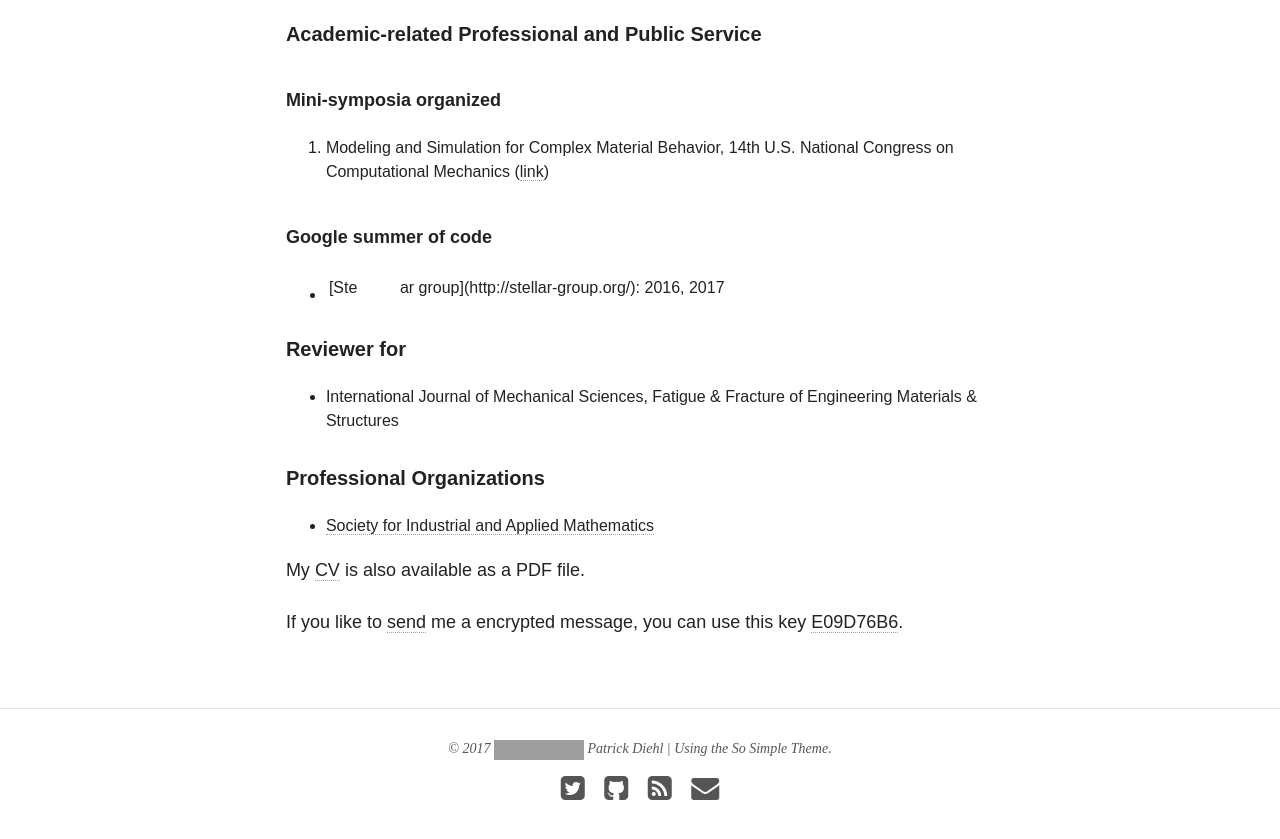
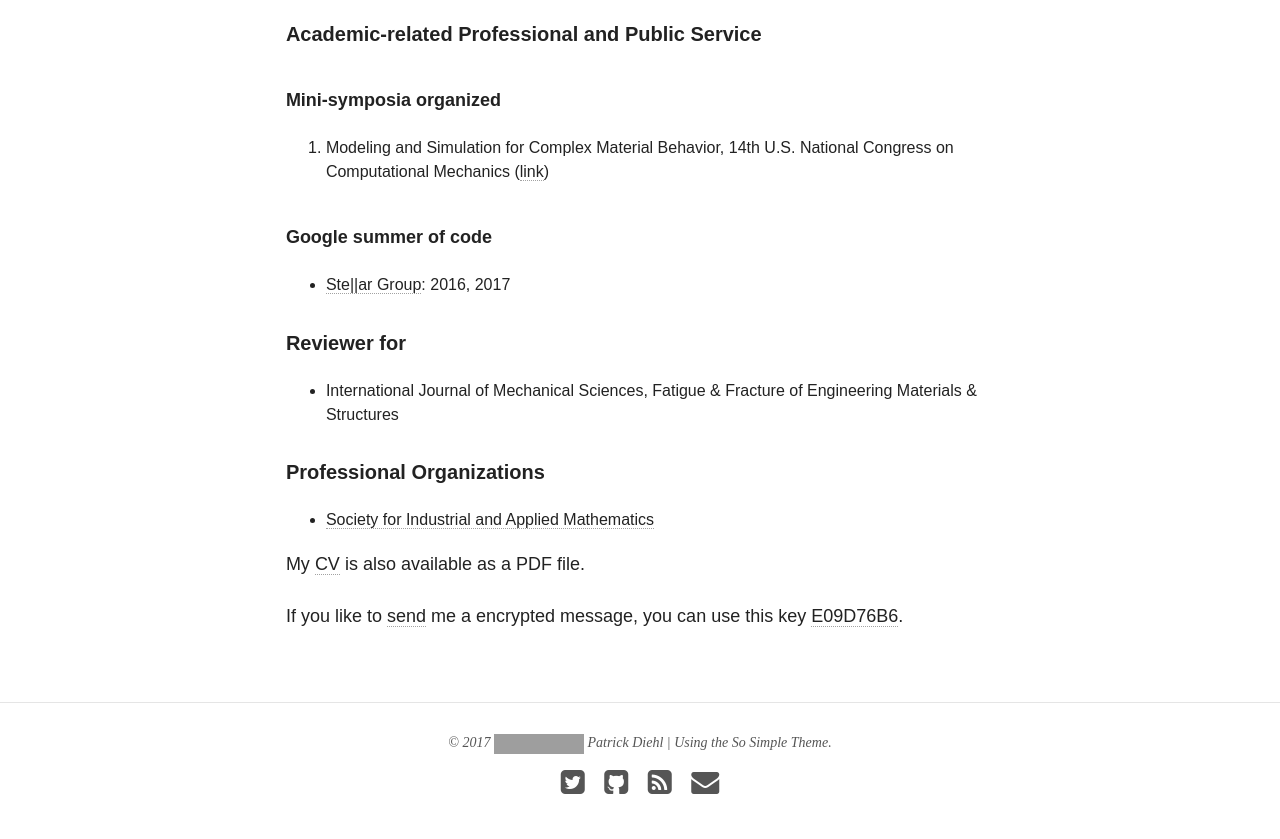
Before and after one commit to diehlpk/diehlpk.github.io, a Jekyll site: the page built from cv/index.md, in a window 1280 px wide and 900 px high, scrolled down 3596 px. Shown: the top 839 px of the window. Built offline with Jekyll 4.4.1, drawn with Linux system fonts in a browser that asks for light colours; nearby versions of some CDN libraries; some of the changed lines change nothing that is shown; grey boxes are pictures that could not be loaded.

Commit message:
Layout issue

```diff
--- a/cv/index.md
+++ b/cv/index.md
@@ -107,7 +107,7 @@
 1. Modeling and Simulation for Complex Material Behavior, 14th U.S. National Congress on Computational Mechanics ([link](http://14.usnccm.org/MS402))
 
 ###### Google summer of code
-* [Ste||ar group](http://stellar-group.org/): 2016, 2017
+* <a href="http://stellar-group.org/">Ste||ar Group</a>: 2016, 2017
 
 ##### Reviewer for
 
```
